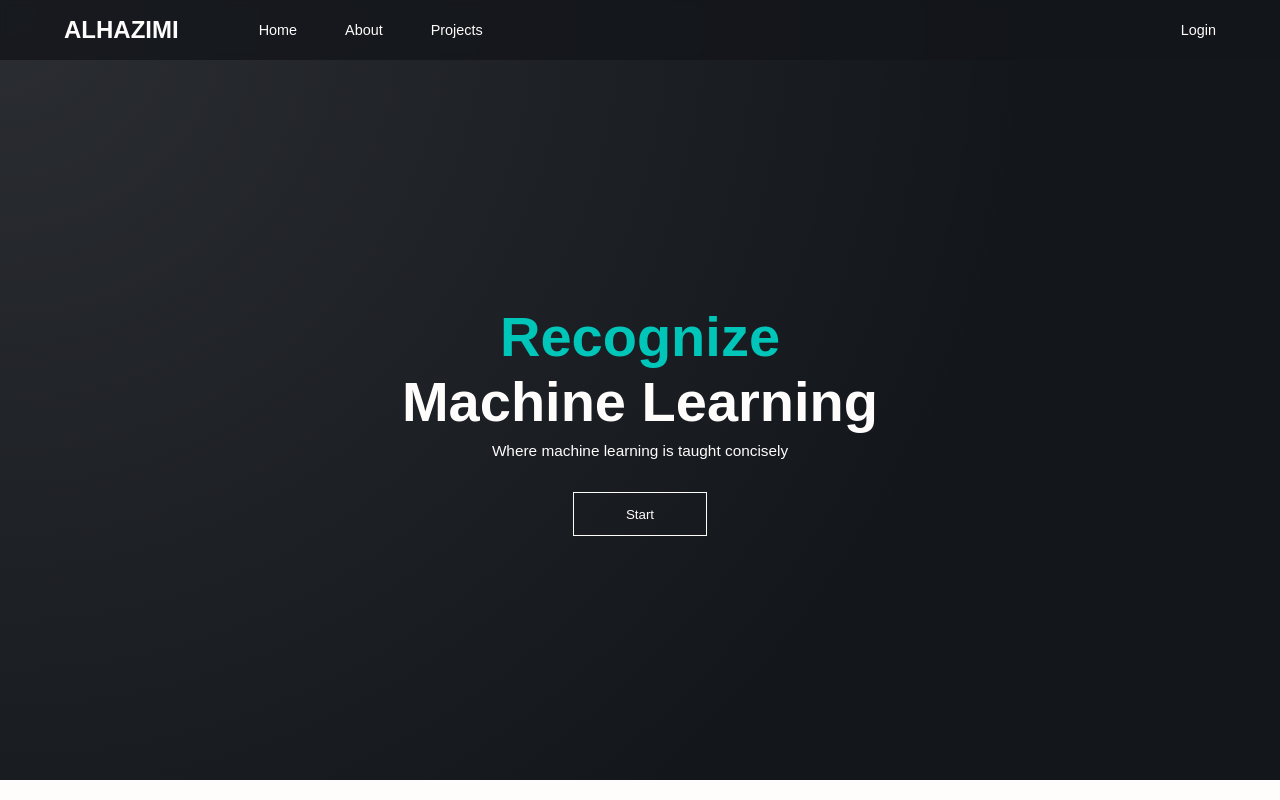
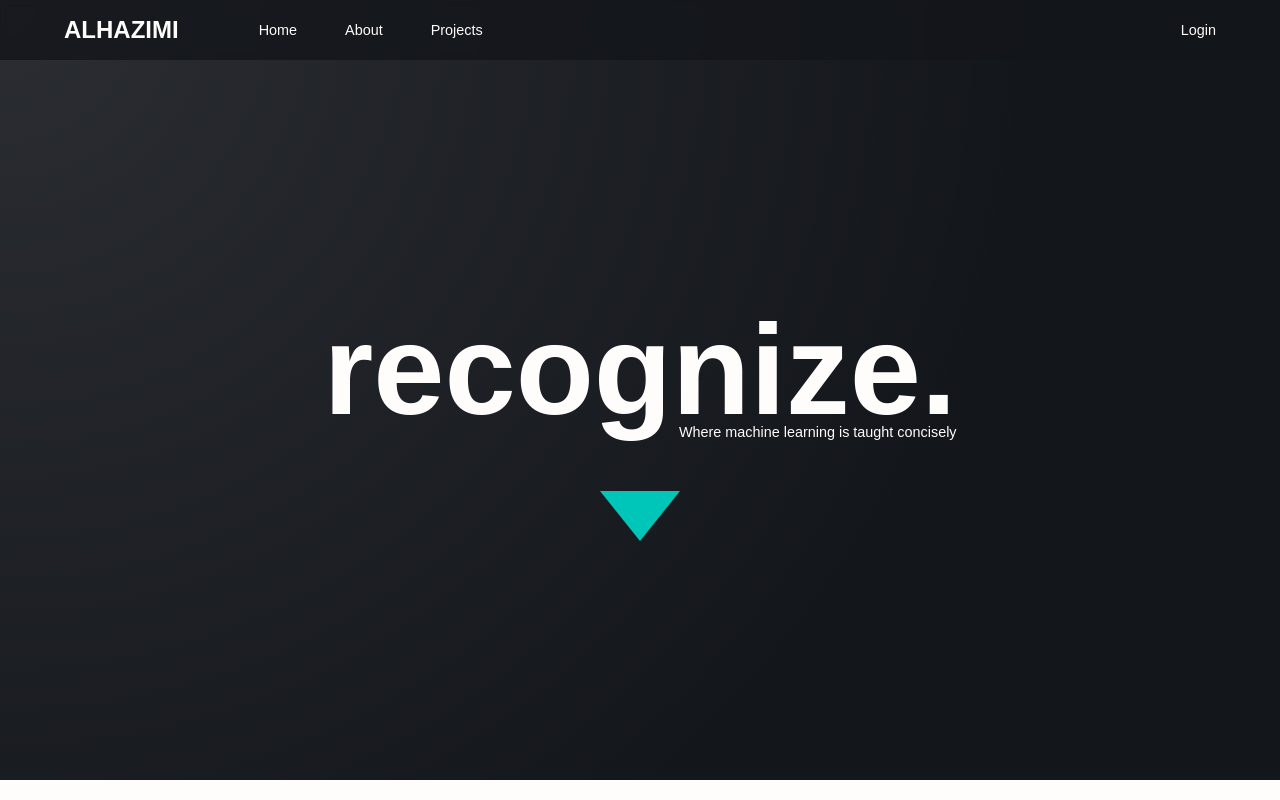
Before and after one commit to rakkaalhazimi/Vue-Blogspot, a Vue app: page / in a window 1280 px wide. Shown: the top 800 px of the page. Built offline with nearby package versions, Linux system fonts and the light colour scheme.

Commit message:
add: triangle bottom mixin
change: start btn to triangle

```diff
--- a/src/components/HeaderHome.vue
+++ b/src/components/HeaderHome.vue
@@ -1,30 +1,38 @@
 <template>
   <header id="header-home" class="flex-col">
-    <h1 id="header-home-title"><span id="header-home-title-high">Recognize</span><br/>Machine Learning</h1>
-    <p id="header-home-subtitle">Where machine learning is taught concisely</p>
-    <a href="#blog-cov"><button id="start-btn">Start</button></a>
+    <div id="header-home-lable">
+      <h1 id="header-home-title">recognize.</h1>
+      <p id="header-home-subtitle">
+        Where machine learning is taught concisely
+      </p>
+    </div>
+    <a href="#blog-cov"><button id="start-btn"></button></a>
   </header>
 </template>
 
 <style lang="scss">
-  #header-home {
-    row-gap: 0;
-  }
+#header-home {
+  @include flex-col($justify: center);
+}
+
+#header-home-lable {
+  position: relative;
+  margin-bottom: 2rem;
 
   #header-home-title {
-    margin-bottom: 0.5rem;
-  }
-
-  #header-home-title-high {
-    color: $accent;
+    font-size: 8rem;
   }
 
   #header-home-subtitle {
-    margin-bottom: 2rem;
+    position: absolute;
+    bottom: 2%;
+    right: 0;
+    font-size: .9rem;
   }
+}
 
-  #start-btn {
-    @include hollow-btn();
-    color: $text-dark;
-  }
+#start-btn {
+  @include bottom-triangle();
+  color: $text-dark;
+}
 </style>
--- a/src/scss/_mixin.scss
+++ b/src/scss/_mixin.scss
@@ -73,6 +73,14 @@
     color: $text-light;
 }
 
+@mixin bottom-triangle {
+    width: 0;
+    height: 0;
+    border-style: solid;
+    border-width: 50px 40px 0 40px;
+    border-color: $accent transparent transparent transparent;
+}
+
 @mixin floating-center {
     position: fixed;
     top: 50%;
```
